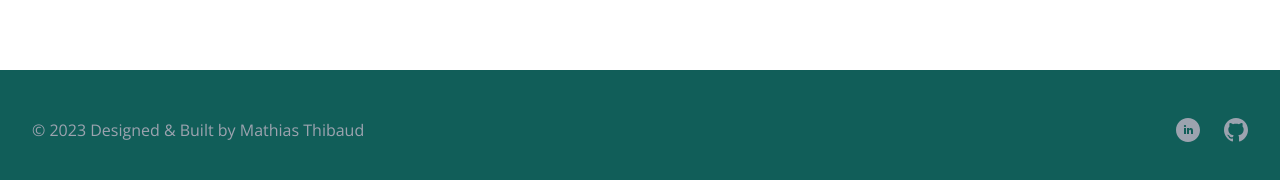
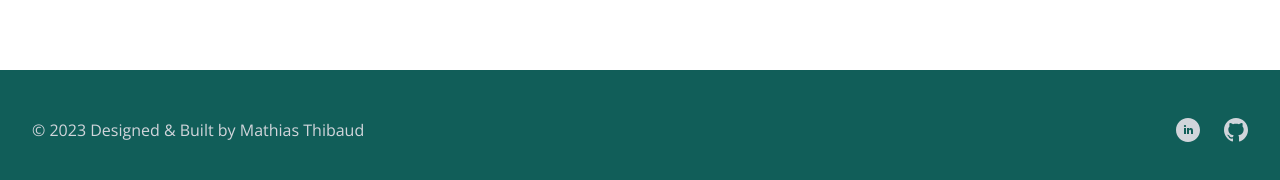
Before and after one commit to ma-thibaud/portfolio-v2, a React (Create React App) app: page / in a window 1280 px wide. Shown: the part 610-790 px from the top of the page. Built offline with nearby package versions, Linux system fonts and the light colour scheme.

Commit message:
style: edit footer text color

```diff
--- a/src/components/Footer.tsx
+++ b/src/components/Footer.tsx
@@ -35,7 +35,7 @@ function Footer() {
   ];
 
   return (
-    <footer className="bg-teal-800 text-gray-400">
+    <footer className="bg-teal-800 text-gray-300">
       <div className="mx-auto max-w-7xl py-12 px-4 sm:px-6 md:flex md:items-center md:justify-between lg:px-8">
         <div className="flex justify-center space-x-6 md:order-2">
           {navigation.map((item) => (
```
